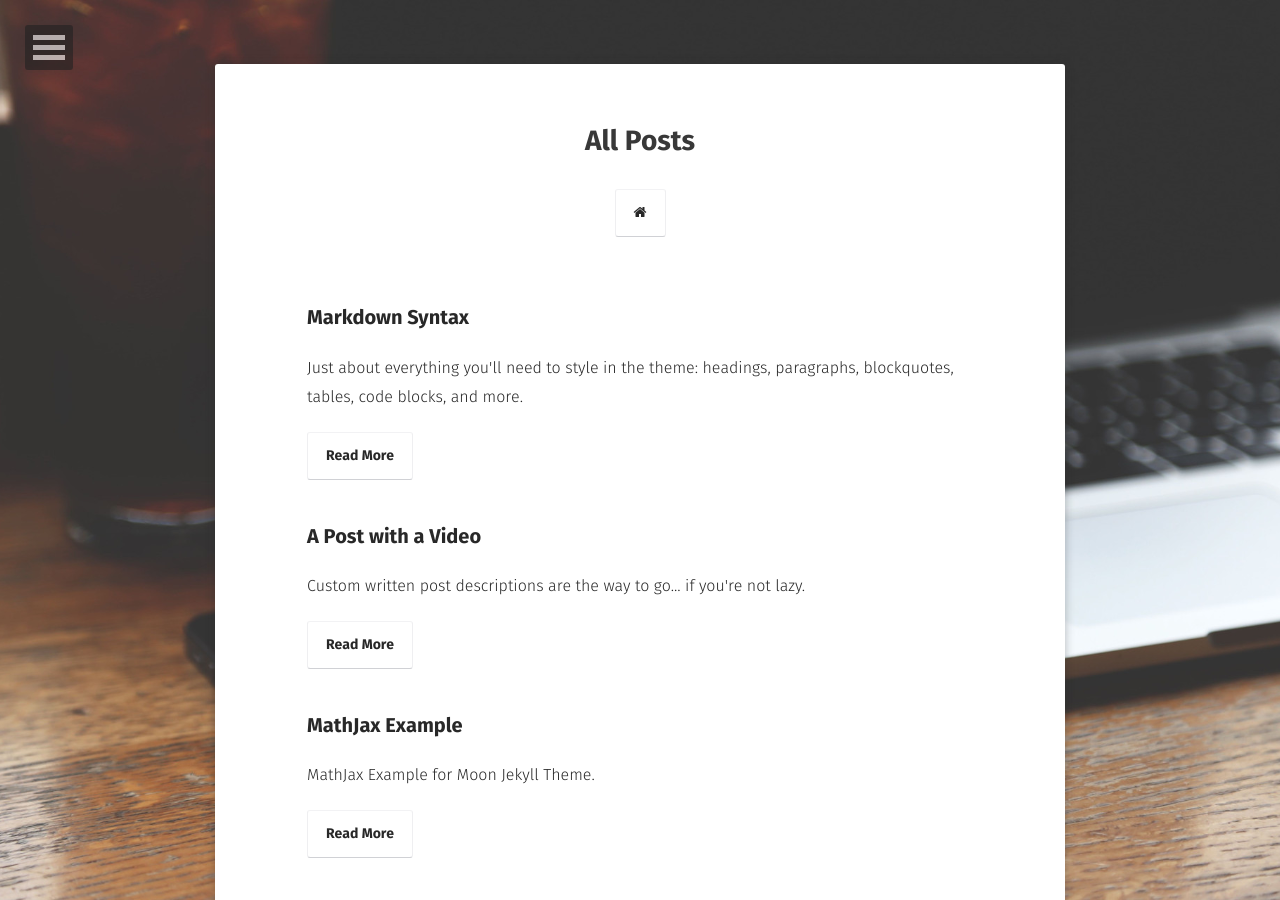
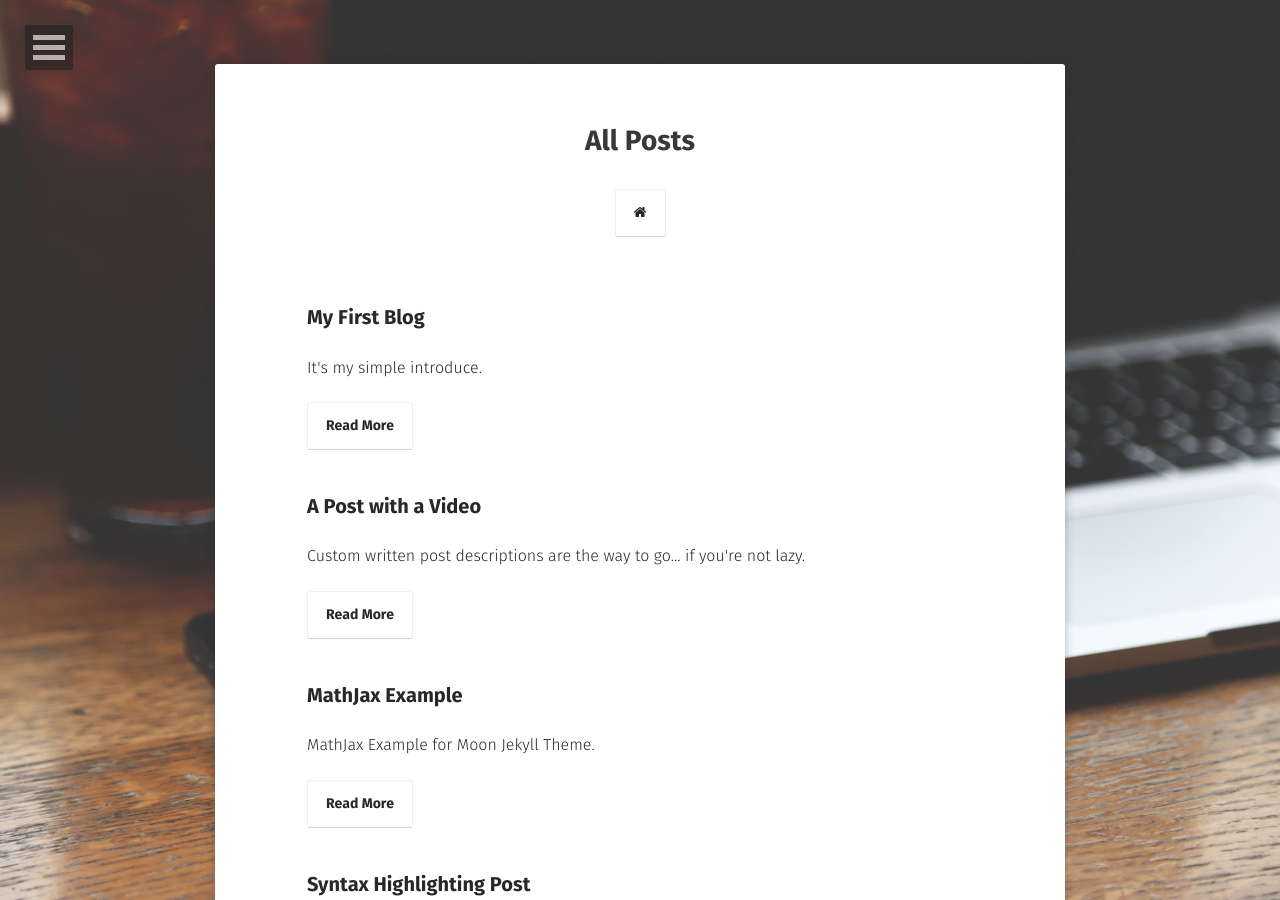
Before and after one commit to gengar1020/gengar1020.github.com, a Jekyll site: the page built from posts/index.md, in a window 1280 px wide and 900 px high. Built offline with Jekyll 4.4.1, drawn with Linux system fonts in a browser that asks for light colours; some web fonts are replaced.

Commit message:
Update 2022-10-28-start.md

```diff
--- a/_posts/2022-10-28-start.md
+++ b/_posts/2022-10-28-start.md
@@ -1,8 +1,8 @@
 ---
 layout: post
-title:  "Markdown Syntax"
-date:   2016-03-15
-excerpt: "Just about everything you'll need to style in the theme: headings, paragraphs, blockquotes, tables, code blocks, and more."
+title:  "My First Blog"
+date:   2022-10-28
+excerpt: "It's my simple introduce."
 tag:
 - markdown
 - syntax
```
